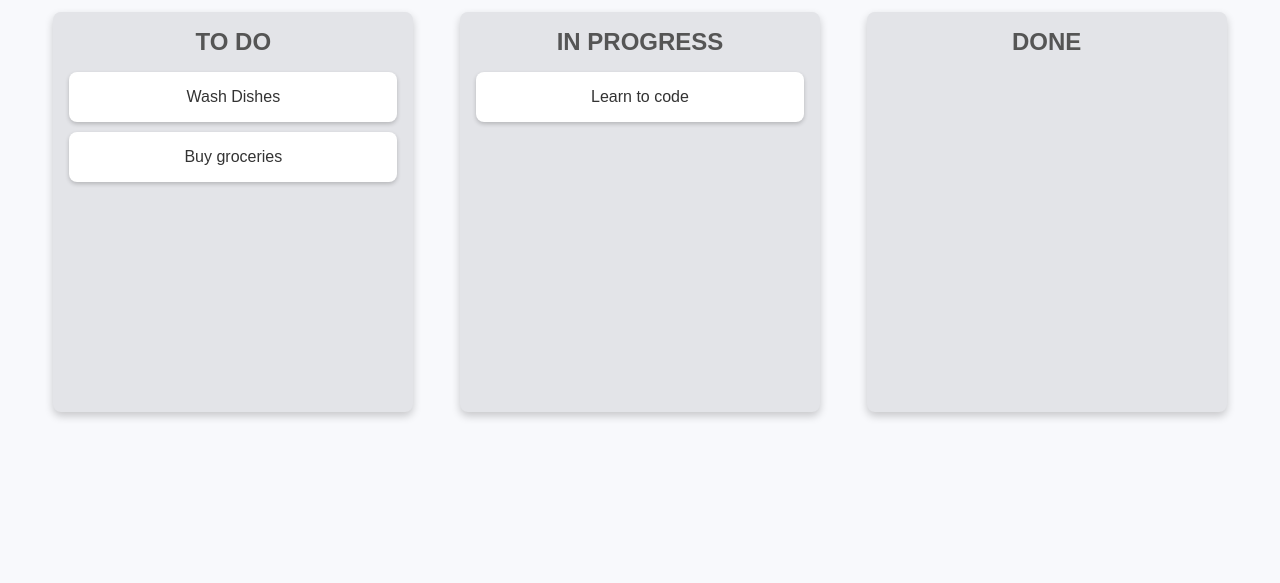
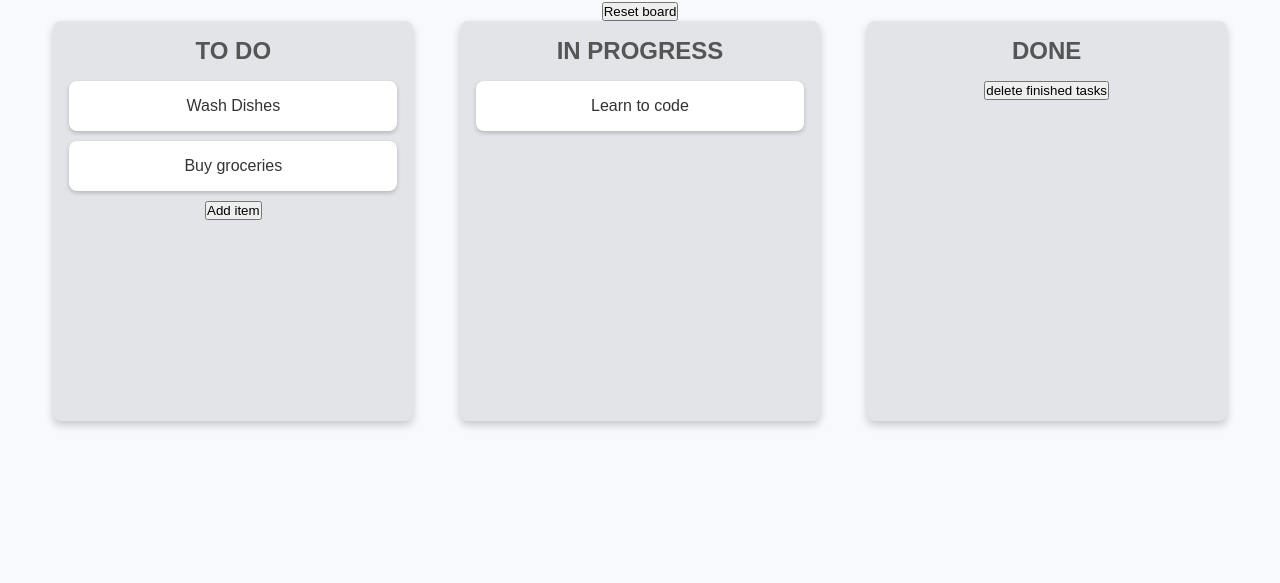
Before and after one commit to israadesignsstuff-jpg/kanbanBoard, a plain HTML site: page index.html in a window 1280 px wide. Shown: the part 217-800 px from the top of the page. Drawn offline with Linux system fonts and the light colour scheme.

Commit message:
Added 3 new buttons to html

```diff
--- a/index.html
+++ b/index.html
@@ -10,12 +10,15 @@
     <div class="container">
         <h1>Kanban Board</h1>
 
+        <div class="reset-board"><button>Reset board</button></div>
+
         <div class="board">
             <!-- LIST 1 -->
             <div class="list" id="list1">
                 <h2>TO DO</h2>
                 <div class="card" draggable="true" id="card1">Wash Dishes</div>
                 <div class="card" draggable="true" id="card2">Buy groceries</div>
+                <div class="add-item"><button>Add item</button></div>
             </div>
             <!-- LIST 2 -->
             <div class="list" id="list1">
@@ -25,6 +28,7 @@
             <!-- LIST 3 -->
             <div class="list" id="list1">
                 <h2>DONE</h2>
+                <div class="delete-button"><button>delete finished tasks</button></div>
             </div>
         </div>
     </div>
```
